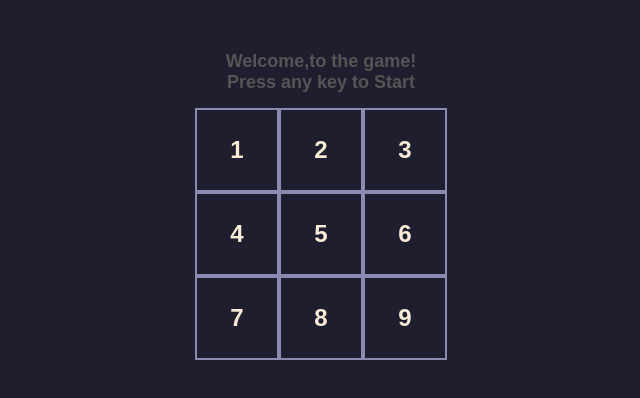
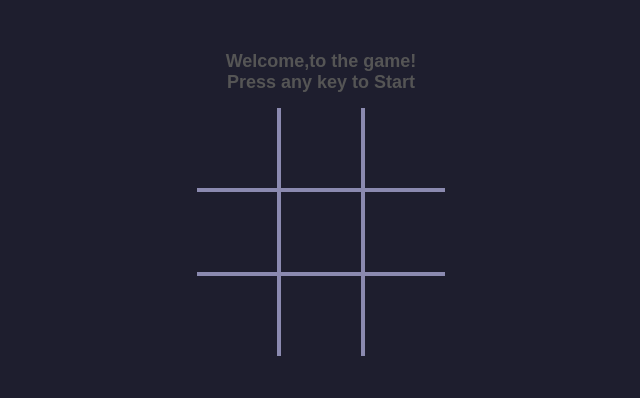
Before and after one commit to dhimandhruv/tic-tac-toe-web, a plain HTML site: page index.html in a window 1280 px wide. Shown: the part 60-458 px from the top of the page, without its empty margins (319-959 px from the left). Drawn offline with Linux system fonts and the light colour scheme.

Commit message:
Condition of draw and changes in css

```diff
--- a/index.html
+++ b/index.html
@@ -11,19 +11,19 @@
     <br>
     <h2 class="header">Welcome,to the game!<br> Press any key to Start</h2>
     <div class="row1 container">
-        <div class="box" id="one" type="input">1</div>
-        <div class="box" id="two" type="input">2</div>
-        <div class="box" id="three" type="input">3</div>
+        <div class="box" id="one" type="input"></div>
+        <div class="box" id="two" type="input"></div>
+        <div class="box" id="three" type="input"></div>
     </div>
     <div class="container row2">
-        <div class="box" id="four" type="input">4</div>
-        <div class="box" id="five" type="input">5</div>
-        <div class="box" id="six" type="input">6</div>
+        <div class="box" id="four" type="input"></div>
+        <div class="box" id="five" type="input"></div>
+        <div class="box" id="six" type="input"></div>
     </div>
     <div class="container row3">
-        <div class="box" id="seven" type="input">7</div>
-        <div class="box" id="eight" type="input">8</div>
-        <div class="box" id="nine" type="input">9</div>
+        <div class="box" id="seven" type="input"></div>
+        <div class="box" id="eight" type="input"></div>
+        <div class="box" id="nine" type="input"></div>
     </div>
     <div class="result"></div>
     <script src="script.js"></script>
--- a/script.js
+++ b/script.js
@@ -43,6 +43,9 @@ function change(){
         res.innerText="Player 'O' Won";
         bigbox.classList.add("resultfinal");
     }
+    else{
+        res.innerText="Match Draw";
+    }
 
 
 }
--- a/style.css
+++ b/style.css
@@ -86,7 +86,34 @@ h2.header {
     align-items: center;
 
 }
-
+#one{
+    border-top: 0px;
+    border-left: 0px;
+}
+#two{
+    border-top: 0px;
+}
+#three{
+    border-top: 0px;
+    border-right: 0px;
+}
+#four{
+    border-left: 0px;
+}
+#six{
+    border-right: 0px;
+}
+#seven{
+    border-bottom: 0px;
+    border-left: 0px;
+}
+#eight{
+    border-bottom: 0px;
+}
+#nine{
+    border-bottom: 0px;
+    border-right: 0px;
+}
 .container div {
     width: 80px;
     height: 80px;
```
